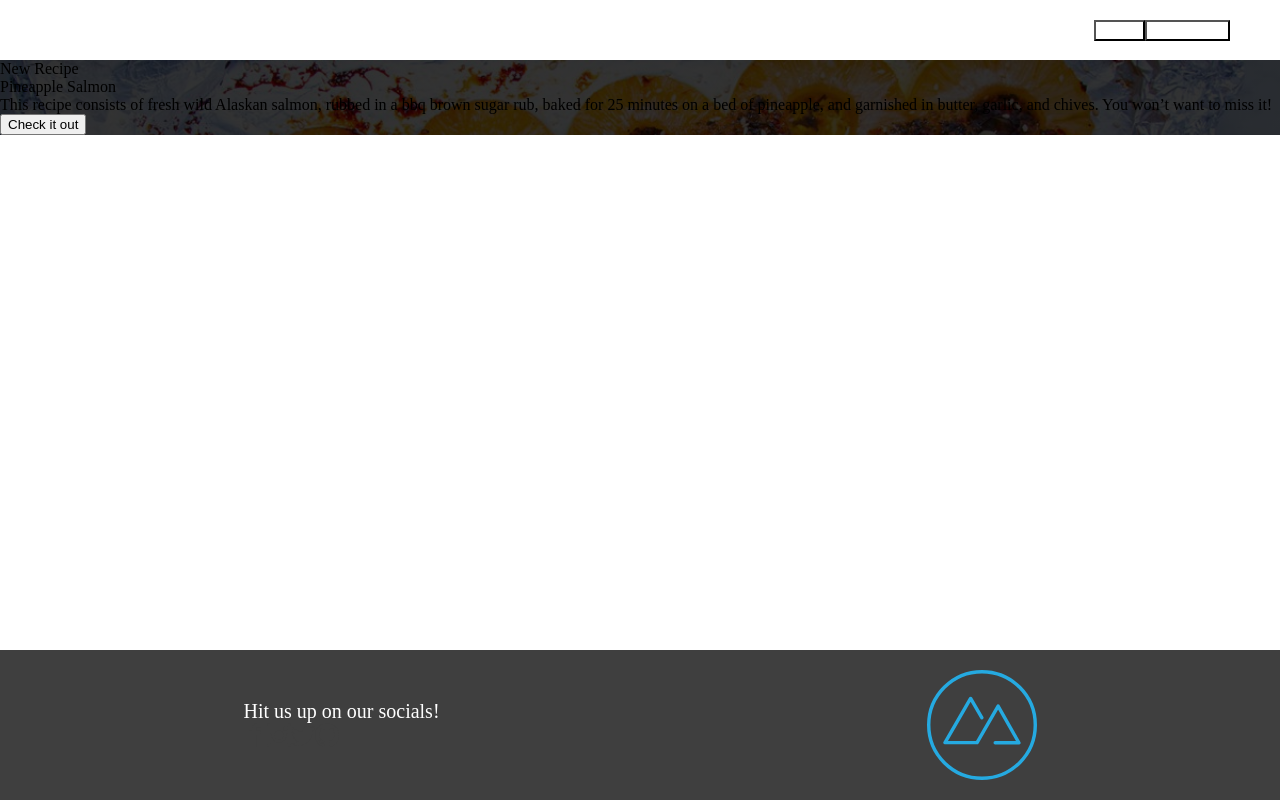
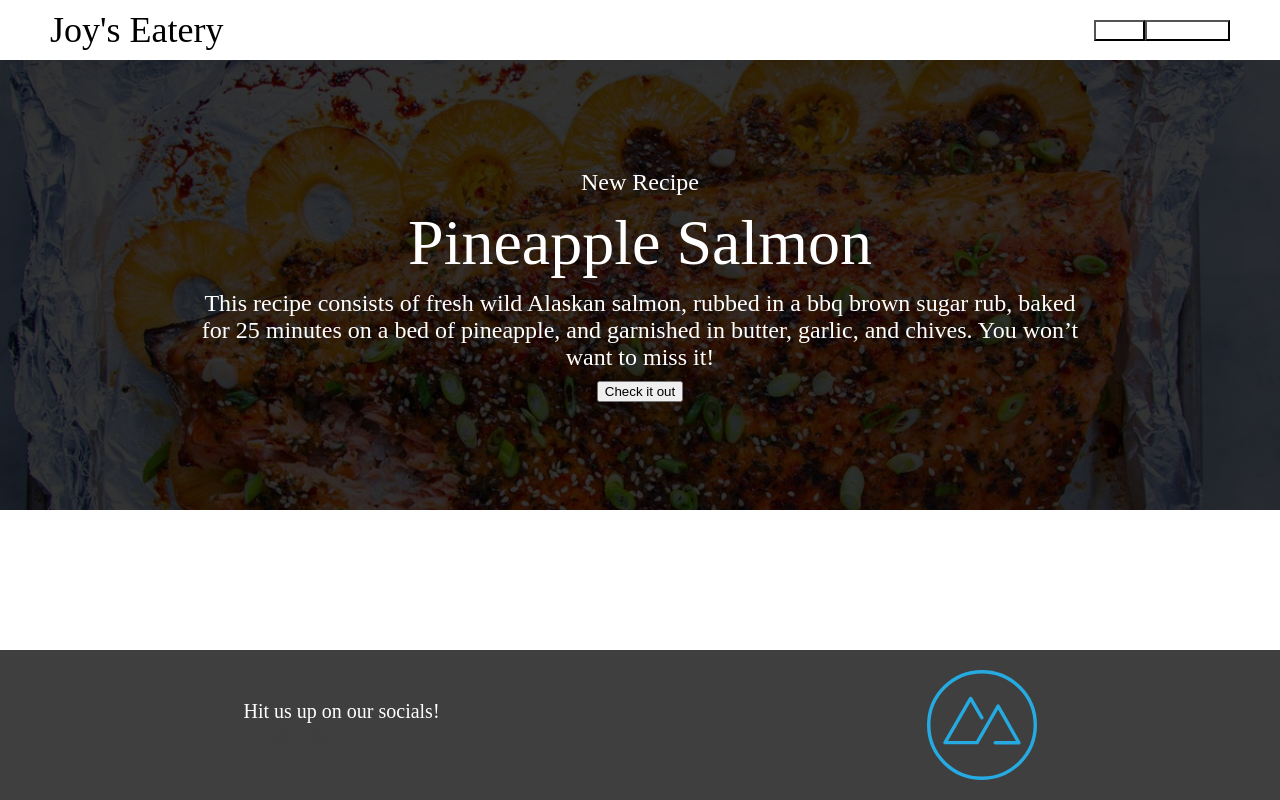
Before and after one commit to JoyUmoekpo/Unit-3-Project-Recipe-Website, a React (Create React App) app: page / in a window 1280 px wide. Built offline with nearby package versions, Linux system fonts and the light colour scheme; no server answers.

Commit message:
Styled AdBanner

```diff
--- a/src/components/homeComponents/AdBanner.jsx
+++ b/src/components/homeComponents/AdBanner.jsx
@@ -2,10 +2,14 @@ import React from "react";
 import salmon from "../../assets/salmon.jpg";
 import { Link } from "react-router-dom";
 
+import styles from "./Home.module.css";
+
 const AdBanner = () => {
   return (
     <div
+    className={styles.ad_banner}
       style={{
+
         background: `linear-gradient(
           190deg,
           rgba(0, 0, 0, 0.8),
@@ -14,7 +18,7 @@ const AdBanner = () => {
         backgroundSize: "cover",
       }}
     >
-      <div>
+      <div className={styles.ad_text}>
         <h3>New Recipe</h3>
         <h1>Pineapple Salmon</h1>
         <h3>
--- /dev/null
+++ b/src/components/homeComponents/Home.module.css
@@ -0,0 +1,85 @@
+.ad_banner {
+  width: 100%;
+  height: 450px;
+  display: flex;
+  flex-direction: column;
+  align-items: center;
+  justify-content: center;
+  gap: 30px;
+  color: white;
+  background-size: cover;
+}
+
+.ad_text {
+  width: 880px;
+  display: flex;
+  flex-direction: column;
+  align-items: center;
+  text-align: center;
+  gap: 10px;
+}
+
+h1 {
+  --color:  hsl(var(--primary-color), var(--l));
+  font-size: 64px;
+  color: var(--color);
+}
+
+h2 {
+  color: black;
+  font-size: 36px;
+}
+
+h3 {
+  font-size: 24px;
+}
+
+.recipe_section {
+  display: flex;
+  flex-direction: column;
+  align-items: center;
+  padding: 30px;
+}
+
+.recipe_container {
+  display: flex;
+  gap: 50px;
+  justify-content: center;
+  flex-wrap: wrap;
+  margin-top: 50px;
+}
+
+input:focus {
+  outline: none;
+}
+
+.search_bar svg {
+  height: 80%;
+}
+
+.search_bar input {
+  width: 100%;
+  border-radius: 0 30px 30px 0;
+  font-size: 20px;
+}
+
+input {
+  height: 45px;
+  box-sizing: border-box;
+  margin: 0;
+  padding: 0;
+  border: none;
+  background-color: transparent
+}
+
+.search_bar {
+  min-width: 250px;
+  width: 30vw;
+  border-radius: 50px;
+  border: none;
+  background-color: #da773551;
+  display: flex;
+  align-items: center;
+  padding: 0 0 0 5px;
+  box-sizing: border-box;
+}
```
